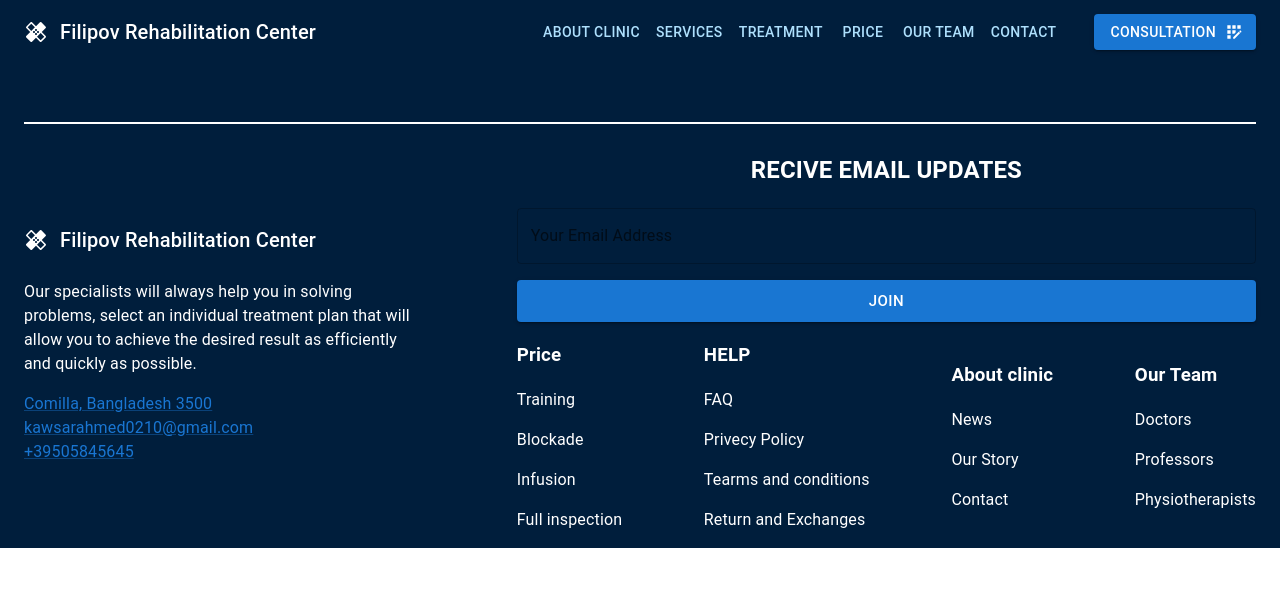
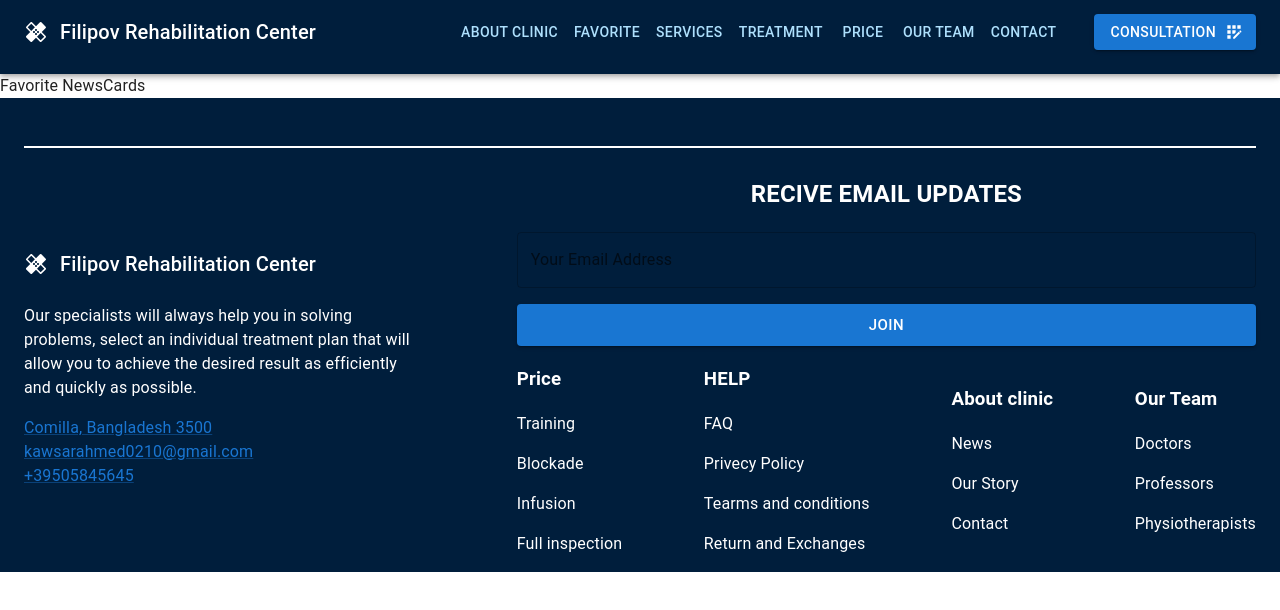
Before and after one commit to filipovandrij/rehabilitation, a React (Create React App) app: page /favorite in a window 1280 px wide. Shown: the top 610 px of the page. Built offline with nearby package versions, Linux system fonts and the light colour scheme.

Commit message:
add favorite page

```diff
--- a/src/components/Menu/Menu.scss
+++ b/src/components/Menu/Menu.scss
@@ -44,6 +44,15 @@
     }
 }
 
+.favorite-page {
+    text-decoration: none;
+    color: #aee0fd;
+
+    &:active {
+        color: white;
+    }
+}
+
 .btn_сonsultation {
     margin-left: 30px;
 }
--- a/src/components/Menu/Menu.tsx
+++ b/src/components/Menu/Menu.tsx
@@ -22,6 +22,11 @@ const Menu = (props: Props) => {
                         </li>
                     </ul>
                 </div>
+            </Button>
+            <Button className="btn">
+                <Link className="favorite-page" to="/Favorite">
+                    Favorite
+                </Link>
             </Button>
             <Button className="btn">
                 Services
--- a/src/container/App/App.tsx
+++ b/src/container/App/App.tsx
@@ -6,6 +6,7 @@ import CssBaseline from '@mui/material/CssBaseline'
 import AboutUs from '../../pages/About/AboutUs'
 import { Route, Routes } from 'react-router-dom'
 import News from '../../pages/News/News'
+import Favorite from '../../pages/Favorite/Favorite'
 
 type Props = {}
 const App = (props: Props) => {
@@ -17,6 +18,7 @@ const App = (props: Props) => {
                 <Route path="/" element={<Main />}></Route>
                 <Route path="about-us" element={<AboutUs />}></Route>
                 <Route path="/news" element={<News />}></Route>
+                <Route path="/favorite" element={<Favorite />}></Route>
             </Routes>
             <Footer />
         </StyledEngineProvider>
--- /dev/null
+++ b/src/pages/Favorite/Favorite.tsx
@@ -0,0 +1,5 @@
+type Props = {}
+const Favorite = (props: Props) => {
+    return <div>Favorite NewsCards</div>
+}
+export default Favorite
```
